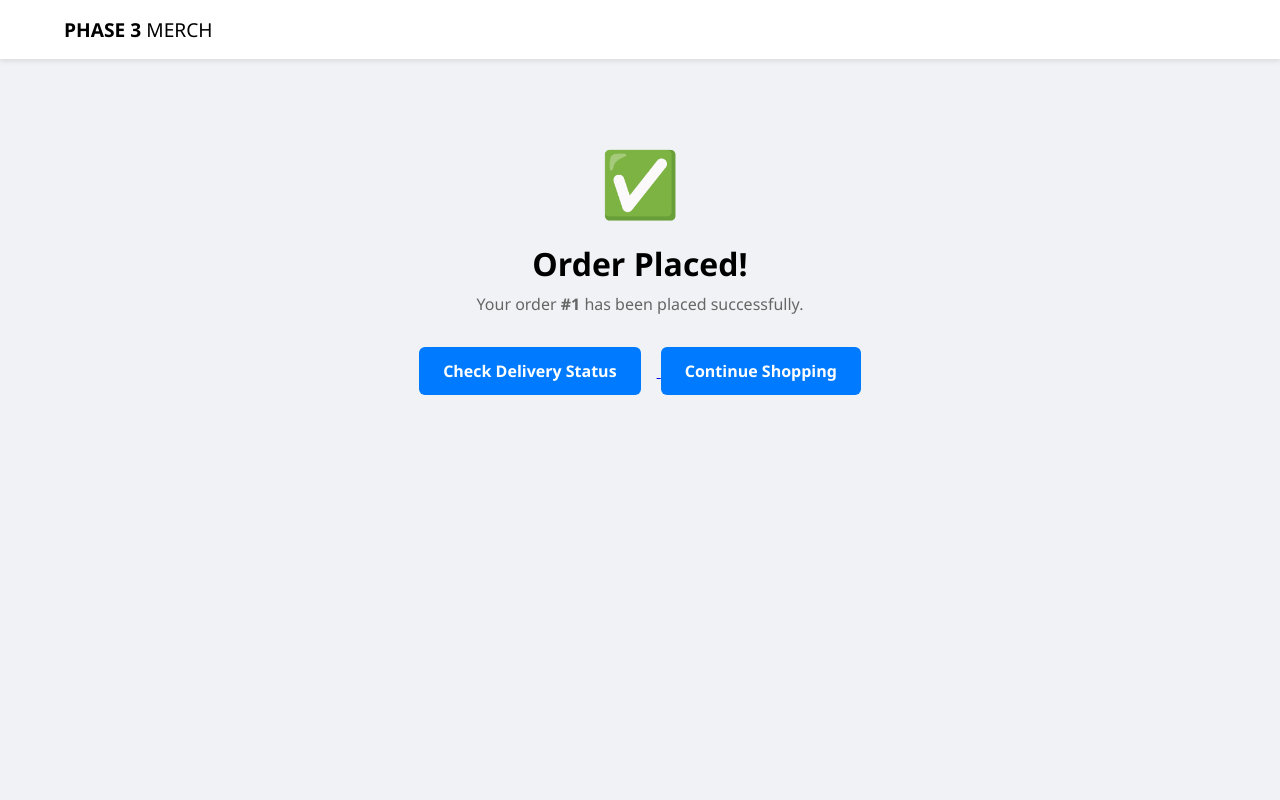
After one commit to avalayton5/Phase3_final, a Flask app: page /order_confirmation in a window 1280 px wide. The commit adds this page. Run offline with Flask 3, Linux system fonts and the light colour scheme; the visitor is signed in with stand-in values (Sample User, id 1).

Commit message:
final version

```diff
--- a/app.py
+++ b/app.py
@@ -1,89 +1,213 @@
-from flask import Flask, render_template, request, redirect, url_for,session
+from flask import Flask, render_template, request, redirect, url_for, session
 import mysql.connector
 
 app = Flask(__name__)
 app.secret_key = 'random_string'
 
-# Function to check database credentials
+# ── Database connection helper ────────────────────────────────────────────────
+def get_db():
+    return mysql.connector.connect(
+        host="localhost",
+        user="root",
+        password="Flavor.Savor5",
+        database="merch_store"
+    )
+
+# ── Login check ───────────────────────────────────────────────────────────────
 def check_db_credentials(input_user, input_pass):
     try:
-        # Connect to your MySQL server
-        db = mysql.connector.connect(
-            host="localhost",
-            user="root",
-            password="Lulu1991!",
-            database="phase3_kay_db"
-        )
+        db = get_db()
         cursor = db.cursor()
-
-        # Query to find a user with the matching username and password
-        # WARNING: In a real app, use password hashing!
-        query = "SELECT * FROM USERS WHERE username = %s AND password = %s"
+        query = "SELECT User_id, Fname FROM USERS WHERE username = %s AND password = %s"
         cursor.execute(query, (input_user, input_pass))
-
         user = cursor.fetchone()
         db.close()
-
-        if user:
-            return True
-        return False
+        return user  # returns (User_id, Fname) or None
     except mysql.connector.Error as err:
         print(f"Error: {err}")
-        return False
+        return None
 
+# ── Home / Login page ─────────────────────────────────────────────────────────
 @app.route('/')
 def home():
     return render_template('login.html')
 
 @app.route('/login', methods=['POST'])
 def login():
-    # Grab data from the HTML form
     username = request.form.get('username')
     password = request.form.get('password')
-
-    if check_db_credentials(username, password):
+    user = check_db_credentials(username, password)
+    if user:
+        session['user_id'] = user[0]   # store User_id in session
+        session['fname'] = user[1]     # store first name in session
+        session['cart'] = []
         return redirect(url_for('dashboard'))
     else:
-        return "<h1>Login Failed. Invalid credentials.</h1>"
+        return render_template('login.html', error="Invalid username or password.")
 
+# ── Dashboard / Merch page (Function 2: View Inventory) ──────────────────────
 @app.route('/dashboard')
 def dashboard():
+    if 'user_id' not in session:
+        return redirect(url_for('home'))
     try:
-        # 1. Connect to the database
-        db = mysql.connector.connect(
-            host="localhost",
-            user="root",
-            password="Lulu1991!",
-            database="phase3_kay_db"
-        )
-        cursor = db.cursor(dictionary=True) # dictionary=True makes data easier to use in HTML
-
-        # 2. Fetch all products from your MERCH_STOCK table
+        db = get_db()
+        cursor = db.cursor(dictionary=True)
         cursor.execute("SELECT * FROM MERCH_STOCK")
         products = cursor.fetchall()
+        db.close()
+        return render_template('dashboard.html', items=products)
+    except mysql.connector.Error as err:
+        return f"Database Error: {err}"
 
+# ── Add to cart ───────────────────────────────────────────────────────────────
+@app.route('/add_to_cart/<int:product_id>')
+def add_to_cart(product_id):
+    if 'user_id' not in session:
+        return redirect(url_for('home'))
+    if 'cart' not in session:
+        session['cart'] = []
+    cart = session['cart']
+    cart.append(product_id)
+    session['cart'] = cart
+    return redirect(url_for('dashboard'))
+
+# ── Cart / Checkout page (Function 1: Place an Order) ────────────────────────
+@app.route('/cart')
+def cart():
+    if 'user_id' not in session:
+        return redirect(url_for('home'))
+    cart_ids = session.get('cart', [])
+    items = []
+    if cart_ids:
+        try:
+            db = get_db()
+            cursor = db.cursor(dictionary=True)
+            for pid in cart_ids:
+                cursor.execute("SELECT * FROM MERCH_STOCK WHERE Product_id = %s", (pid,))
+                item = cursor.fetchone()
+                if item:
+                    items.append(item)
+            db.close()
+        except mysql.connector.Error as err:
+            return f"Database Error: {err}"
+
+    # calculate subtotal and tax
+    subtotal = sum(float(item['Price']) for item in items)
+    tax = round(subtotal * 0.08875, 2)
+    total = round(subtotal + tax, 2)
+
+    return render_template('cart.html', items=items, subtotal=subtotal, tax=tax, total=total)
+
+@app.route('/place_order', methods=['POST'])
+def place_order():
+    if 'user_id' not in session:
+        return redirect(url_for('home'))
+
+    cart_ids = session.get('cart', [])
+    if not cart_ids:
+        return redirect(url_for('dashboard'))
+
+    delivery_method = request.form.get('delivery_method', 'Standard')
+    user_id = session['user_id']
+
+    try:
+        db = get_db()
+        cursor = db.cursor(dictionary=True)
+
+        # get next order ID
+        cursor.execute("SELECT MAX(Order_id) as max_id FROM ORDERS")
+        result = cursor.fetchone()
+        new_order_id = (result['max_id'] or 100) + 1
+
+        # insert into ORDERS
+        cursor2 = db.cursor()
+        cursor2.execute(
+            "INSERT INTO ORDERS VALUES (%s, CURDATE(), %s, %s, %s)",
+            (new_order_id, len(cart_ids), 'In Progress', user_id)
+        )
+
+        # insert ORDER_ITEM rows
+        cursor.execute("SELECT MAX(Item_ID) as max_id FROM ORDER_ITEM")
+        result = cursor.fetchone()
+        max_item = result['max_id'] or 1000
+
+        for line_num, prod_id in enumerate(cart_ids, start=1):
+            max_item += 1
+            cursor2.execute(
+                "INSERT INTO ORDER_ITEM VALUES (%s, %s, %s, %s, %s)",
+                (new_order_id, line_num, prod_id, max_item, 1)
+            )
+            cursor2.execute(
+                "UPDATE MERCH_STOCK SET Stock_Quantity = Stock_Quantity - 1 WHERE Product_id = %s",
+                (prod_id,)
+            )
+
+        # insert PAYMENT
+        cursor.execute("SELECT MAX(Payment_id) as max_id FROM PAYMENT")
+        result = cursor.fetchone()
+        new_pay_id = (result['max_id'] or 200) + 1
+        cursor2.execute(
+            "INSERT INTO PAYMENT VALUES (%s, CURDATE(), %s, %s, '2027-12-01', %s)",
+            (new_pay_id, 4000 + new_pay_id, 999, new_order_id)
+        )
+
+        # insert DELIVERY
+        cursor.execute("SELECT MAX(Delivery_id) as max_id FROM DELIVERY")
+        result = cursor.fetchone()
+        new_del_id = (result['max_id'] or 300) + 1
+        cursor2.execute(
+            "INSERT INTO DELIVERY VALUES (%s, NULL, %s, %s, %s, %s)",
+            (new_del_id, delivery_method, 'In Progress', new_order_id, user_id)
+        )
+
+        db.commit()
         db.close()
 
-        # 3. Pass the 'products' list to the HTML template
-        return render_template('dashboard.html', items=products)
+        session['cart'] = []  # clear cart
+        session['last_order_id'] = new_order_id
+        return redirect(url_for('order_confirmation'))
 
     except mysql.connector.Error as err:
         return f"Database Error: {err}"
 
-@app.route('/add_to_cart/<int:product_id>')
-def add_to_cart(product_id):
-    # 1. Initialize the cart if it doesn't exist yet
-    if 'cart' not in session:
-        session['cart'] = []
+# ── Order confirmation ────────────────────────────────────────────────────────
+@app.route('/order_confirmation')
+def order_confirmation():
+    if 'user_id' not in session:
+        return redirect(url_for('home'))
+    order_id = session.get('last_order_id', '???')
+    return render_template('confirmation.html', order_id=order_id)
 
-    # 2. Add the product ID to the list
-    # We use a temp list because modifying sessions directly can be finicky
-    cart = session['cart']
-    cart.append(product_id)
-    session['cart'] = cart
+# ── Delivery status page (Function 3: Check Delivery Status) ─────────────────
+@app.route('/delivery')
+def delivery():
+    if 'user_id' not in session:
+        return redirect(url_for('home'))
+    user_id = session['user_id']
+    try:
+        db = get_db()
+        cursor = db.cursor(dictionary=True)
+        cursor.execute("""
+            SELECT o.Order_id, o.Order_date, o.Order_status,
+                   d.Delivery_id, d.Delivery_date, d.Method, d.Status as Delivery_status
+            FROM ORDERS o
+            LEFT JOIN DELIVERY d ON d.Sent_id = o.Order_id
+            WHERE o.Customer_id = %s
+            ORDER BY o.Order_date DESC
+            LIMIT 1
+        """, (user_id,))
+        order = cursor.fetchone()
+        db.close()
+        return render_template('delivery.html', order=order)
+    except mysql.connector.Error as err:
+        return f"Database Error: {err}"
 
-    # 3. Go back to the merch page
-    return redirect(url_for('dashboard'))
+# ── Logout ────────────────────────────────────────────────────────────────────
+@app.route('/logout')
+def logout():
+    session.clear()
+    return redirect(url_for('home'))
 
 if __name__ == '__main__':
     app.run(debug=True)
--- /dev/null
+++ b/static/style.css
@@ -0,0 +1,151 @@
+/* Basic Reset */
+* {
+    margin: 0;
+    padding: 0;
+    box-sizing: border-box;
+    font-family: 'Segoe UI', Tahoma, Geneva, Verdana, sans-serif;
+}
+
+body {
+    background-color: #f0f2f5;
+    min-height: 100vh;
+}
+
+/* ── Header ── */
+header {
+    display: flex;
+    justify-content: space-between;
+    align-items: center;
+    padding: 1rem 5%;
+    background: #ffffff;
+    box-shadow: 0 2px 5px rgba(0,0,0,0.1);
+}
+
+.logo {
+    font-size: 1.2rem;
+}
+
+.nav-icons {
+    font-size: 1.5rem;
+    cursor: pointer;
+    display: flex;
+    align-items: center;
+    gap: 10px;
+}
+
+/* ── Merch Grid ── */
+.merch-grid {
+    display: grid;
+    grid-template-columns: repeat(auto-fit, minmax(250px, 1fr));
+    gap: 2rem;
+    padding: 3rem 5%;
+}
+
+.item-card {
+    background: white;
+    padding: 1.5rem;
+    border-radius: 12px;
+    text-align: center;
+    box-shadow: 0 4px 15px rgba(0,0,0,0.05);
+    transition: transform 0.3s;
+    border: 1px solid #eee;
+}
+
+.item-card:hover {
+    transform: translateY(-5px);
+    border-color: #007bff;
+}
+
+.item-image {
+    height: 150px;
+    background: #f8f9fa;
+    margin-bottom: 1rem;
+    display: flex;
+    align-items: center;
+    justify-content: center;
+    font-size: 3rem;
+    border-radius: 8px;
+}
+
+.price {
+    font-weight: bold;
+    color: #28a745;
+    font-size: 1.2rem;
+    margin: 0.5rem 0;
+}
+
+/* ── Buttons ── */
+.btn {
+    padding: 0.8rem 1.5rem;
+    background-color: #007bff;
+    color: white;
+    border: none;
+    border-radius: 6px;
+    font-size: 1rem;
+    font-weight: bold;
+    cursor: pointer;
+    transition: background-color 0.3s;
+    text-decoration: none;
+}
+
+.btn:hover {
+    background-color: #0056b3;
+}
+
+.btn-disabled {
+    background-color: #ccc;
+    cursor: not-allowed;
+}
+
+/* ── Cart / Delivery pages ── */
+.cart-container {
+    max-width: 700px;
+    margin: 3rem auto;
+    background: white;
+    padding: 2.5rem;
+    border-radius: 12px;
+    box-shadow: 0 4px 15px rgba(0,0,0,0.08);
+}
+
+.cart-item {
+    display: flex;
+    justify-content: space-between;
+    align-items: center;
+    padding: 1rem 0;
+    border-bottom: 1px solid #eee;
+    font-size: 1rem;
+}
+
+.cart-summary {
+    margin-top: 1.5rem;
+    text-align: right;
+    line-height: 2;
+    color: #333;
+}
+
+/* ── Input group (reused from login) ── */
+.input-group {
+    margin-bottom: 1.5rem;
+}
+
+.input-group label {
+    display: block;
+    margin-bottom: 0.5rem;
+    color: #333;
+    font-weight: 600;
+}
+
+.input-group input,
+.input-group select {
+    width: 100%;
+    padding: 0.8rem;
+    border: 1px solid #ddd;
+    border-radius: 6px;
+    outline: none;
+    transition: border-color 0.3s;
+}
+
+.input-group input:focus,
+.input-group select:focus {
+    border-color: #007bff;
+}
--- /dev/null
+++ b/templates/confirmation.html
@@ -0,0 +1,30 @@
+<!DOCTYPE html>
+<html lang="en">
+<head>
+    <meta charset="UTF-8">
+    <meta name="viewport" content="width=device-width, initial-scale=1.0">
+    <title>Order Confirmed!</title>
+    <link rel="stylesheet" href="{{ url_for('static', filename='style.css') }}">
+</head>
+<body>
+
+    <header>
+        <div class="logo"><strong>PHASE 3</strong> MERCH</div>
+    </header>
+
+    <div style="text-align: center; margin-top: 5rem;">
+        <div style="font-size: 4rem;">✅</div>
+        <h1 style="margin-top: 1rem;">Order Placed!</h1>
+        <p style="color: #666; margin-top: 0.5rem;">Your order <strong>#{{ order_id }}</strong> has been placed successfully.</p>
+        <div style="margin-top: 2rem;">
+            <a href="{{ url_for('delivery') }}">
+                <button class="btn" style="margin-right: 1rem;">Check Delivery Status</button>
+            </a>
+            <a href="{{ url_for('dashboard') }}">
+                <button class="btn">Continue Shopping</button>
+            </a>
+        </div>
+    </div>
+
+</body>
+</html>
```
Also changed, not shown: templates/cart.html (added, +58 -0 lines), templates/dashboard.html (+12 -73 lines), templates/delivery.html (added, +58 -0 lines), templates/login.html (+12 -6 lines), 3 other files.
